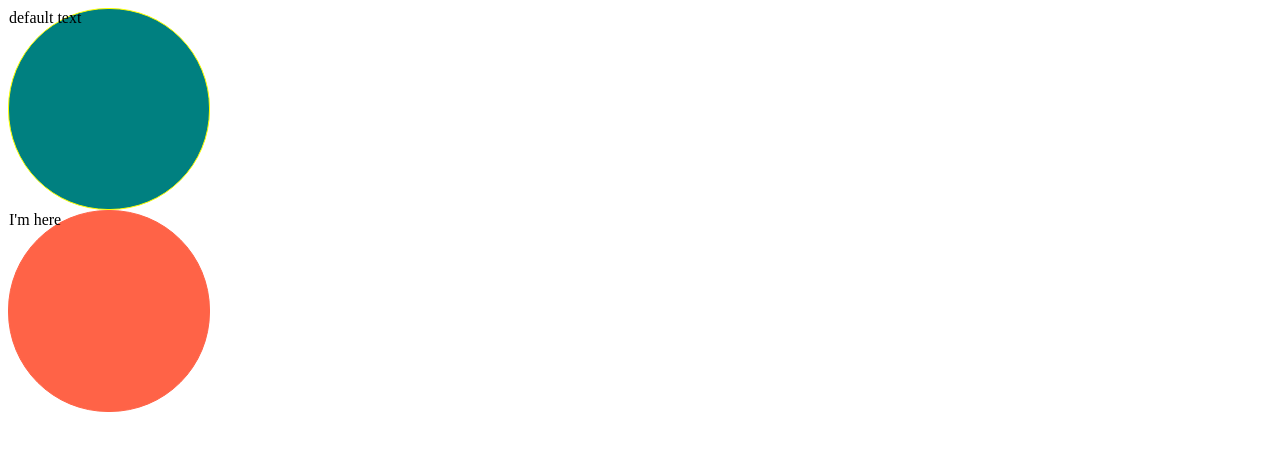
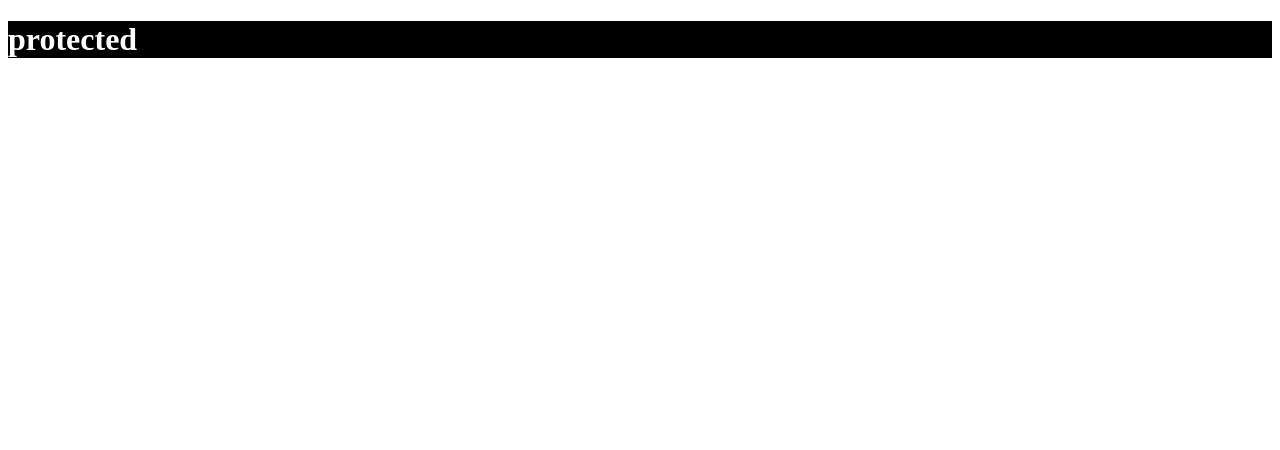
Before and after one commit to unbroken2650/react-masterclass, a React (Create React App) app in the folder ts/: page / in a window 1280 px wide. Shown: the top 450 px of the page. Built offline with nearby package versions, Linux system fonts and the light colour scheme.

Commit message:
:art: typescript theory complete
~3.7

```diff
--- a/ts/src/App.tsx
+++ b/ts/src/App.tsx
@@ -1,11 +1,17 @@
-import Circle from "./Circle";
+import styled from "styled-components";
+
+const Container = styled.div`
+  background-color: ${(props) => props.theme.bgColor};
+`;
+const H1 = styled.h1`
+  color: ${(props) => props.theme.textColor};
+`;
 
 function App() {
   return (
-    <div>
-      <Circle borderColor="yellow" bgColor="teal" />
-      <Circle text="I'm here" bgColor="tomato" />
-    </div>
+    <Container>
+      <H1>protected</H1>
+    </Container>
   );
 }
 
--- a/ts/src/index.tsx
+++ b/ts/src/index.tsx
@@ -1,10 +1,14 @@
 import React from "react";
 import ReactDOM from "react-dom";
+import { ThemeProvider } from "styled-components";
 import App from "./App";
+import { darkTheme, lightTheme } from "./theme";
 
 ReactDOM.render(
   <React.StrictMode>
-    <App />
+    <ThemeProvider theme={darkTheme}>
+      <App />
+    </ThemeProvider>
   </React.StrictMode>,
   document.getElementById("root")
 );
--- /dev/null
+++ b/ts/src/theme.ts
@@ -0,0 +1,12 @@
+import { DefaultTheme } from "styled-components";
+
+export const lightTheme: DefaultTheme = {
+  bgColor: "white",
+  textColor: "black",
+  btnColor: "tomato",
+};
+export const darkTheme: DefaultTheme = {
+  bgColor: "black",
+  textColor: "white",
+  btnColor: "teal",
+};
```
Also changed, not shown: ts/src/styled.d.ts (added, +9 -0 lines).
